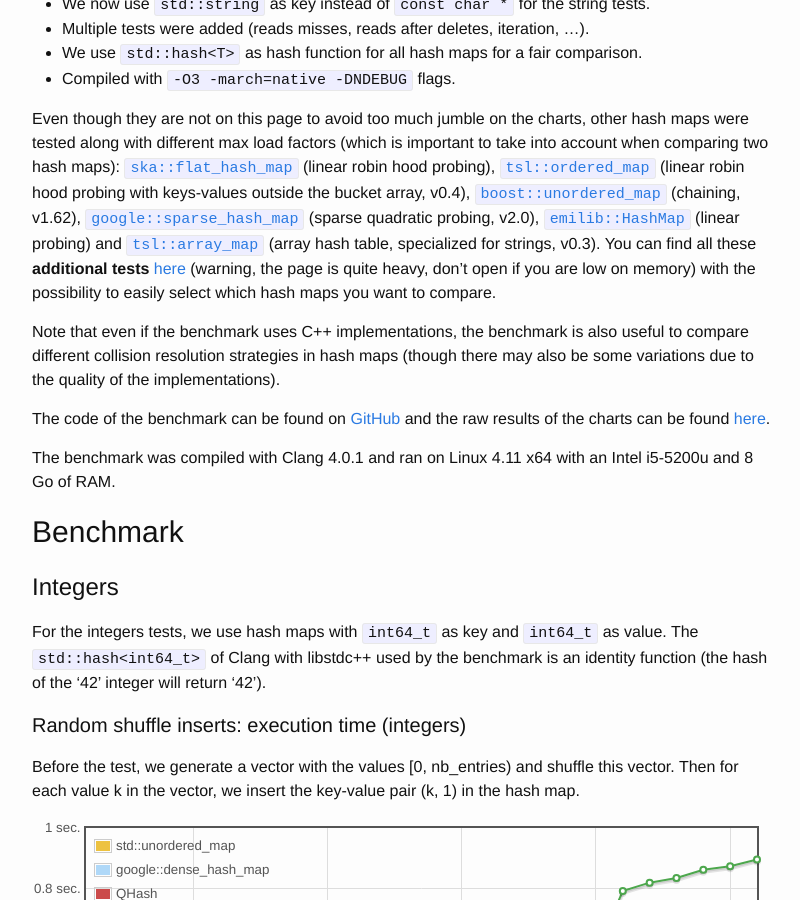
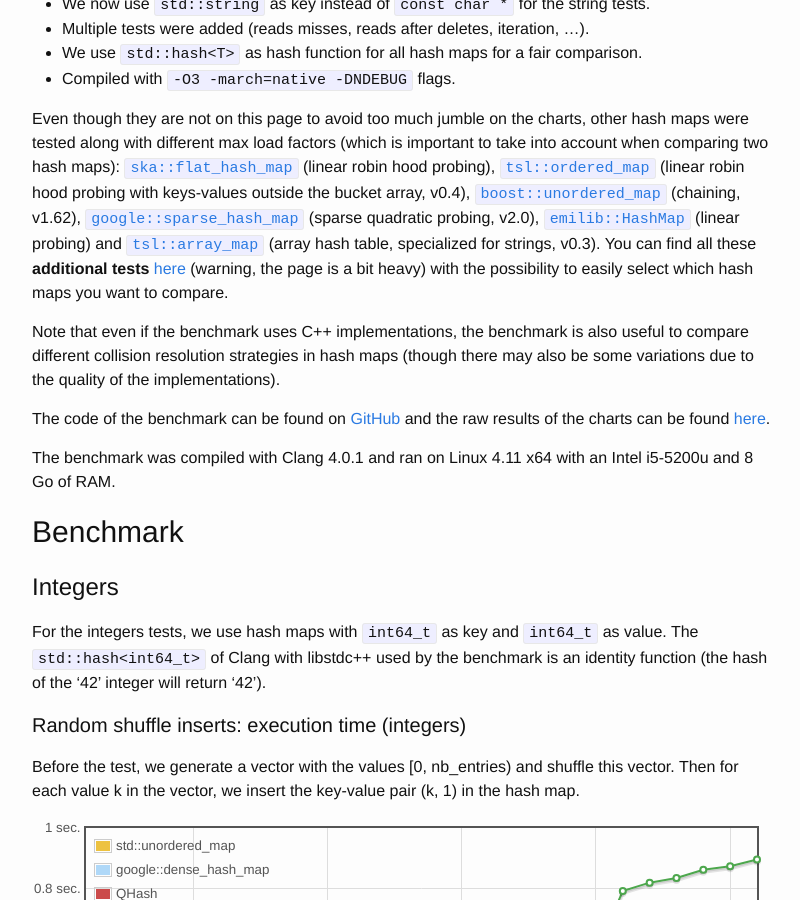
Before and after one commit to Tessil/tessil.github.io, a Jekyll site: the page built from _posts/2016-08-29-benchmark-hopscotch-map.md, in a window 1280 px wide and 900 px high, scrolled down 552 px. Shown: the whole window, without its empty margins (238-1038 px from the left). Built offline with Jekyll 4.4.1, drawn with Linux system fonts in a browser that asks for light colours; comment, search, counter and statistics services are not loaded.

Commit message:
Not that heavy.

```diff
--- a/_posts/2016-08-29-benchmark-hopscotch-map.md
+++ b/_posts/2016-08-29-benchmark-hopscotch-map.md
@@ -63,7 +63,7 @@ Even though they are not on this page to avoid too much jumble on the charts, ot
 [`google::sparse_hash_map`](https://github.com/sparsehash/sparsehash) (sparse quadratic probing, v2.0),
 [`emilib::HashMap`](https://github.com/emilk/emilib) (linear probing) and
 [`tsl::array_map`](https://github.com/Tessil/array-hash) (array hash table, specialized for strings, v0.3).
-You can find all these **additional tests** [here]({{ site.url }}/other/hash_table_benchmark.html) (warning, the page is quite heavy, don't open if you are low on memory) with the possibility to easily select which hash maps you want to compare.
+You can find all these **additional tests** [here]({{ site.url }}/other/hash_table_benchmark.html) (warning, the page is a bit heavy) with the possibility to easily select which hash maps you want to compare.
 
 Note that even if the benchmark uses C++ implementations, the benchmark is also useful to compare different collision resolution strategies in hash maps (though there may also be some variations due to the quality of the implementations).
 
```
